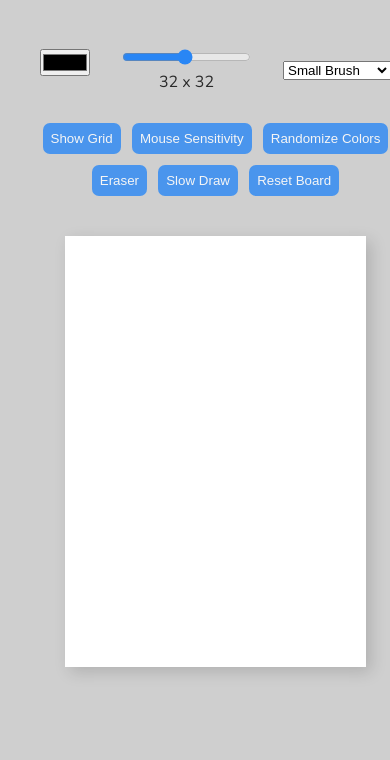
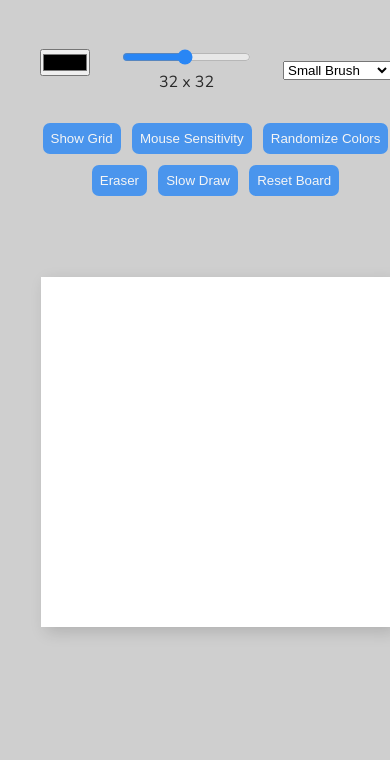
Before and after one commit to SebTheDeveloper/etch-a-sketch-drawing-board, a plain HTML site: page index.html in a window 390 px wide. Shown: the part 41-801 px from the top of the page. Drawn offline with nearby package versions, Linux system fonts and the light colour scheme.

Commit message:
add aspect ratio and media query for artboard

```diff
--- a/styles.css
+++ b/styles.css
@@ -62,8 +62,8 @@ body {
     padding-bottom: 1rem;;
 }
 .artboard {
-    width: 70%;
-    height: 100%;
+    aspect-ratio: 2 / 1;
+    width: max(350px, 70%);
     margin-bottom: 5rem;
     display: grid;
     background-color: white;
@@ -148,3 +148,8 @@ a {
     text-decoration: none;
     color: #2987f5;
 }
+@media (max-width: 900px) {
+    .artboard {
+        aspect-ratio: 1 / 1;
+    }
+}
```
